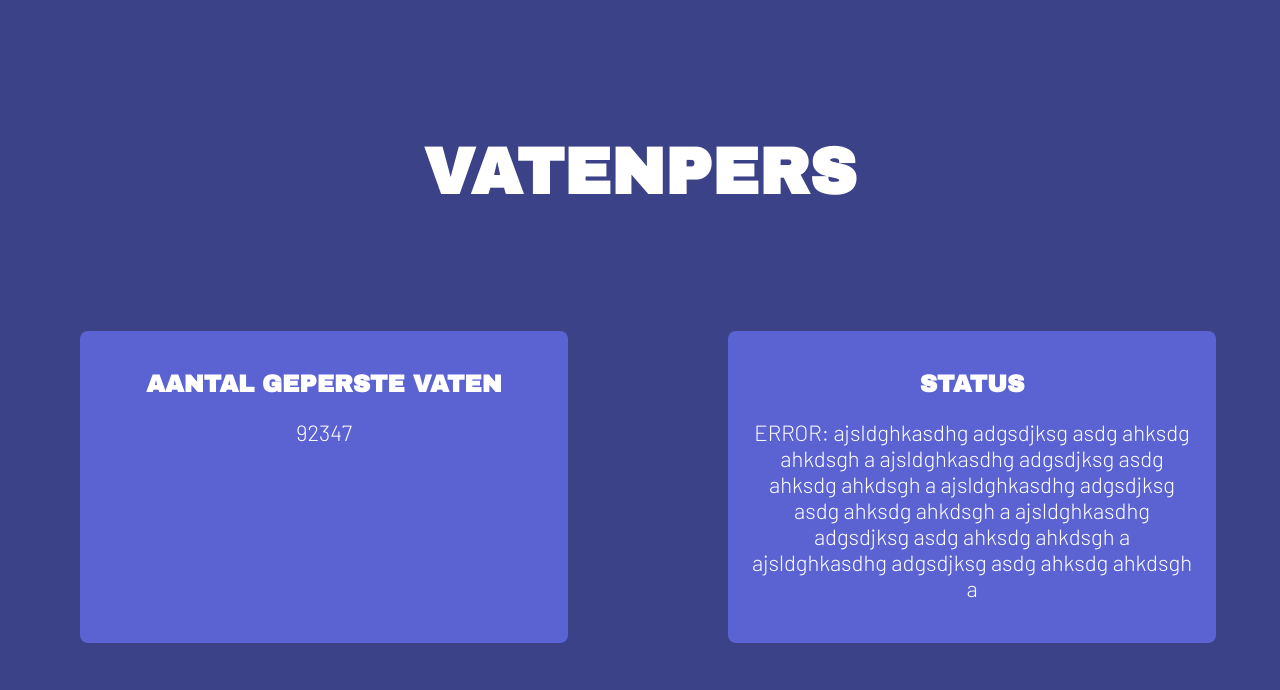
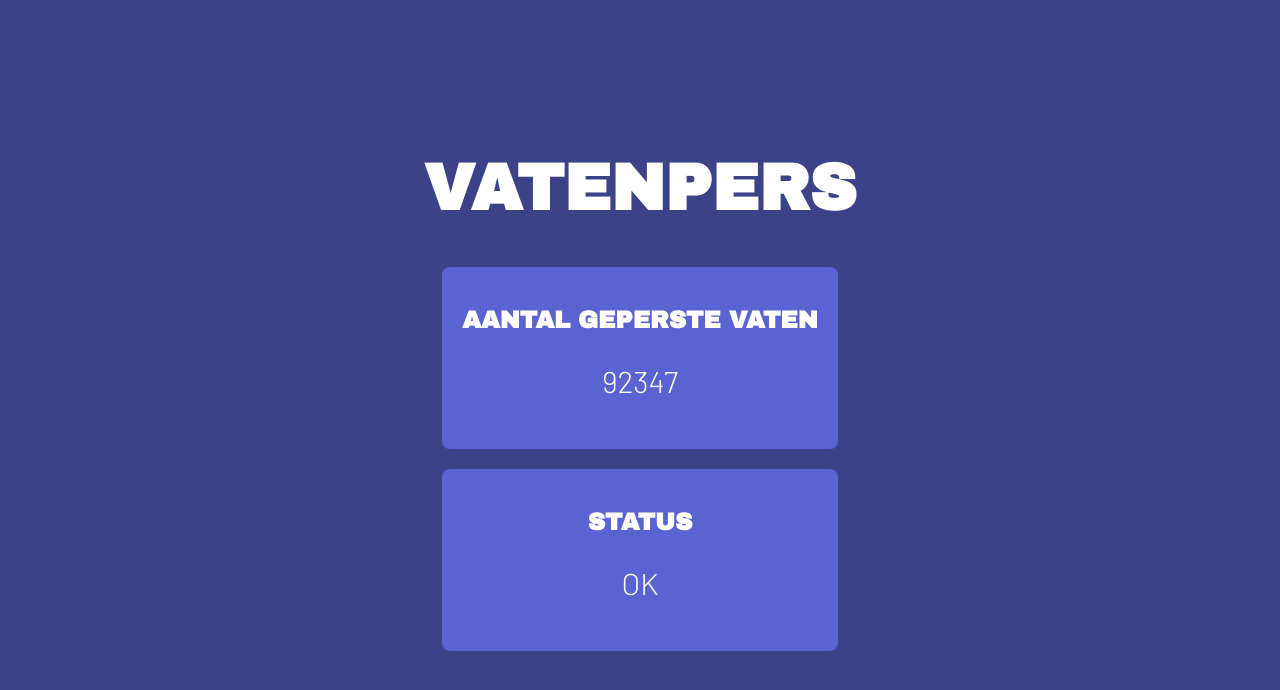
Before and after one commit to BramProvoost/plc, a plain HTML site: page webserver/index.htm in a window 1280 px wide. Drawn offline with Linux system fonts and the light colour scheme.

Commit message:
update layout

```diff
--- a/webserver/index.css
+++ b/webserver/index.css
@@ -20,9 +20,9 @@ body {
 }
 
 .display p {
-	max-width: 35vw;
-	width: 35vw;
-	font-size: 22px;
+	/* max-width: 35vw; */
+	/* width: 35vw; */
+	font-size: 20px;
 	font-family: 'Barlow', sans-serif;
 }
 
@@ -32,9 +32,32 @@ body {
 }
 
 .container {
-	height: 100vh;
+	margin: 5rem;
+	height: 75vh;
 	display: flex;
 	justify-content: center;
 	align-items: center;
 	flex-direction: column;
 }
+
+.grid {
+	padding: 0px 15px 0px 15px;
+	display: grid;
+	/* grid-template-columns: repeat(auto-fit, minmax(200px, 1fr)); */
+	grid-gap: 20px;
+}
+
+.grid-item {
+	background-color: #5B63D2;
+	/* border: 1px solid #ccc; */
+	border-radius: 8px;
+	padding: 20px;
+	text-align: center;
+}
+
+.grid-item p {
+	/* max-width: 35vw; */
+	/* width: 35vw; */
+	font-size: 30px;
+	font-family: 'Barlow', sans-serif;
+}
--- a/webserver/index.htm
+++ b/webserver/index.htm
@@ -2,8 +2,8 @@
 <!-- AWP_In_Variable Name='"Output_0"' -->
 <!-- AWP_In_Variable Name='"Output_1"' -->
 
-    <head>
-        <title>Vatenpers Huiskes</title>
+	<head>
+		<title>Vatenpers Huiskes</title>
 		<link rel="stylesheet" href="./index.css">
 		<link rel="preconnect" href="https://fonts.googleapis.com"><link rel="preconnect" href="https://fonts.gstatic.com" crossorigin><link href="https://fonts.googleapis.com/css2?family=Archivo+Black&display=swap" rel="stylesheet">
 		<link rel="preconnect" href="https://fonts.googleapis.com">
@@ -11,24 +11,24 @@
 		<link href="https://fonts.googleapis.com/css2?family=Barlow:wght@300&display=swap" rel="stylesheet">
 	</head>
 
-    <body>
-        <meta http-equiv="refresh" content="5" />
+	<body>
+		<meta http-equiv="refresh" content="5" />
 
 		<div class="container">
 			<div class="title">
 				<h1>VATENPERS</h1>
 			</div>
-			<div class="display-container">
-				<div class="display">
+			<div class="grid">
+				<div class="grid-item">
 					<h2>AANTAL GEPERSTE VATEN</h2>
 					<p>92347</p>
 				</div>
-				<div class="display">
+				<div class="grid-item">
 					<h2>STATUS</h2>
-					<p>ERROR: ajsldghkasdhg adgsdjksg asdg ahksdg ahkdsgh a ajsldghkasdhg adgsdjksg asdg ahksdg ahkdsgh a ajsldghkasdhg adgsdjksg asdg ahksdg ahkdsgh a ajsldghkasdhg adgsdjksg asdg ahksdg ahkdsgh a ajsldghkasdhg adgsdjksg asdg ahksdg ahkdsgh a </p>
+					<p>OK</p>
+					<!-- <p>ERROR: The connection is lost with the server. Try to connect again.</p> -->
 				</div>
 			</div>
 		</div>
-
-    </body>
+	</body>
 </html>
```
